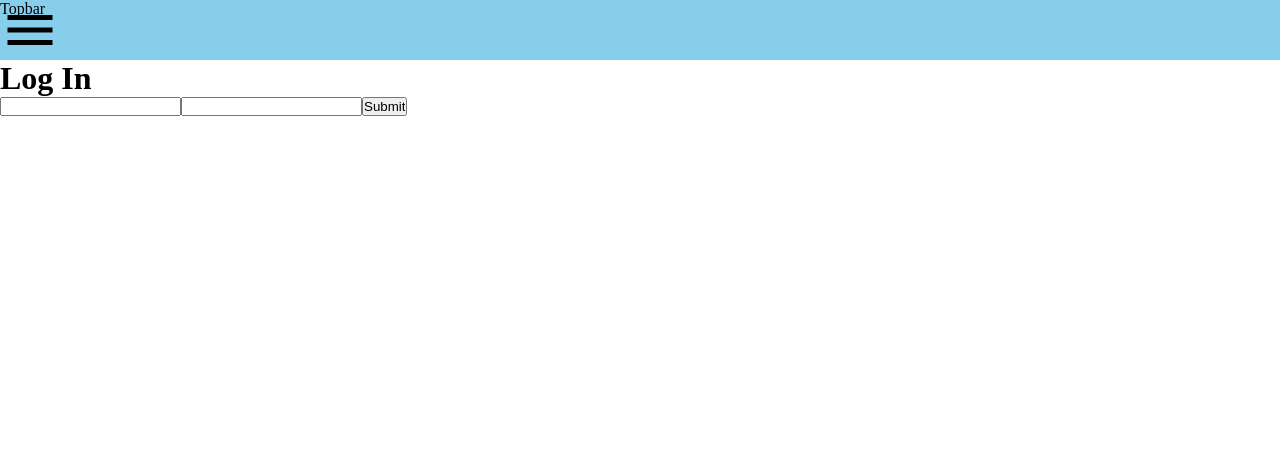
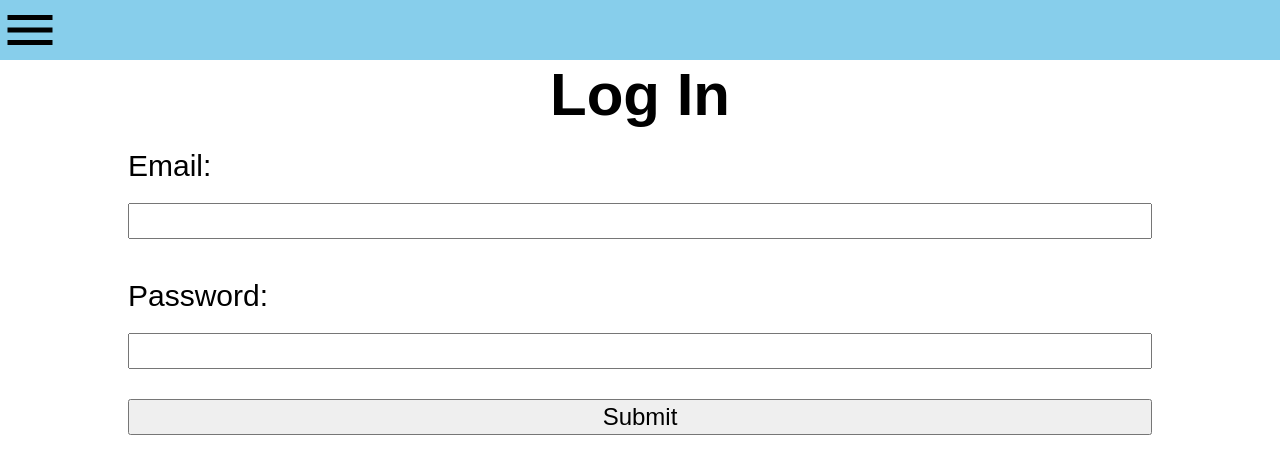
Before and after one commit to Wiktor-Wojciechowski/Firebase-Task, a React (Create React App) app: page /login in a window 1280 px wide. Shown: the top 474 px of the page. Built offline with nearby package versions, Linux system fonts and the light colour scheme; no server answers.

Commit message:
adjusted login styles

```diff
--- a/src/components/Sidebar.js
+++ b/src/components/Sidebar.js
@@ -18,7 +18,7 @@ export default function Sidebar() {
             <img id="burger-icon" src={source} onClick={(e) => {
 
                 if (width == '0px') {
-                    setWidth('250px')
+                    setWidth('80%')
                     setSource(iconClose)
                 } else {
                     setWidth('0px')
--- a/src/components/Topbar.js
+++ b/src/components/Topbar.js
@@ -2,6 +2,6 @@ import React from 'react'
 
 export default function Topbar() {
     return (
-        <div id="topbar-component">Topbar</div>
+        <div id="topbar-component"></div>
     )
 }
--- a/src/components/login.js
+++ b/src/components/login.js
@@ -34,8 +34,14 @@ export default function Login() {
             <div id="login-component">
                 <h1>Log In</h1>
                 <form onSubmit={handleSubmit}>
-                    <input type="email" onChange={(e) => { setEmail(e.target.value) }} />
-                    <input type="password" onChange={(e) => { setPassword(e.target.value) }} />
+                    <article>
+                        <label for="email">Email:</label>
+                        <input id="email" type="email" onChange={(e) => { setEmail(e.target.value) }} />
+                    </article>
+                    <article>
+                        <label for="password">Password:</label>
+                        <input type="password" onChange={(e) => { setPassword(e.target.value) }} />
+                    </article>
                     <input disabled={loading} type="submit" value="Submit" />
                 </form>
             </div>
--- a/src/css/styles.css
+++ b/src/css/styles.css
@@ -1,6 +1,8 @@
 * {
     margin: 0;
     padding: 0;
+    font-family: sans-serif;
+    box-sizing: border-box;
 }
 
 #app-container {
@@ -21,6 +23,28 @@
     transition: all 0.1s linear;
 }
 
+.side-menu ul {
+    list-style: none;
+    display: flex;
+    flex-direction: column;
+
+    justify-content: space-around;
+    height: 100%;
+}
+
+.side-menu ul li {
+    display: block;
+    height: 60px;
+    text-align: center;
+
+    font-size: 48px;
+    padding: 20px;
+}
+
+.side-menu ul li a {
+    text-decoration: none;
+}
+
 #burger-icon {
     width: 60px;
     height: 60px;
@@ -32,9 +56,41 @@
 }
 
 #login-component {
-    min-height: 100vh;
+    min-height: calc(100vh - 60px);
+    margin: auto;
+    display: flex;
+    width: 80%;
+    align-items: stretch;
+
+    flex-direction: column;
 }
 
+#login-component form {
+    display: flex;
+    flex-direction: column;
+
+}
+
+#login-component form * {
+    margin: 10px 0px;
+}
+
+h1 {
+    font-size: 60px;
+    text-align: center;
+}
+
+label {
+    font-size: 30px;
+    display: inline-block;
+    width: 100%;
+}
+
+input {
+    height: 36px;
+    font-size: 24px;
+    width: 100%;
+}
 
 #topbar-component {
     width: 100%;
```
Also changed, not shown: src/components/About.js (added), src/components/Blog.js (added).
